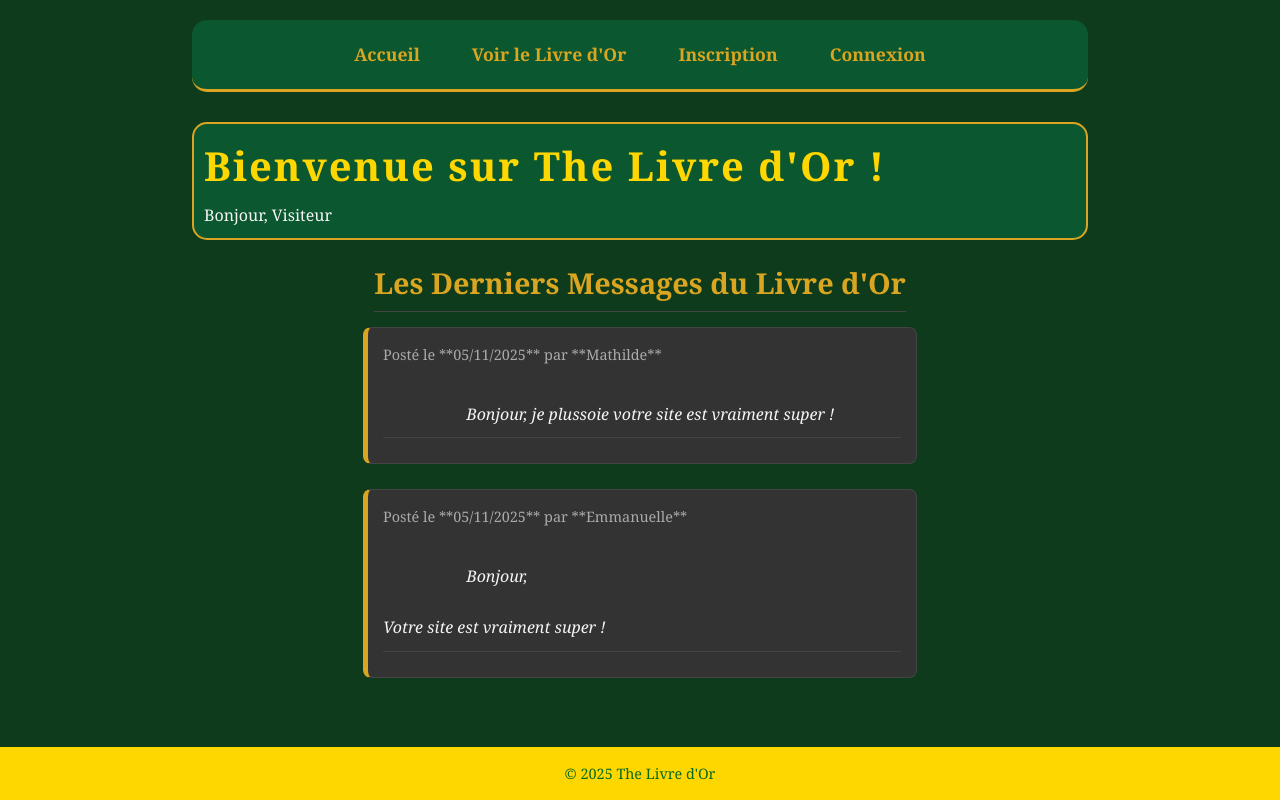
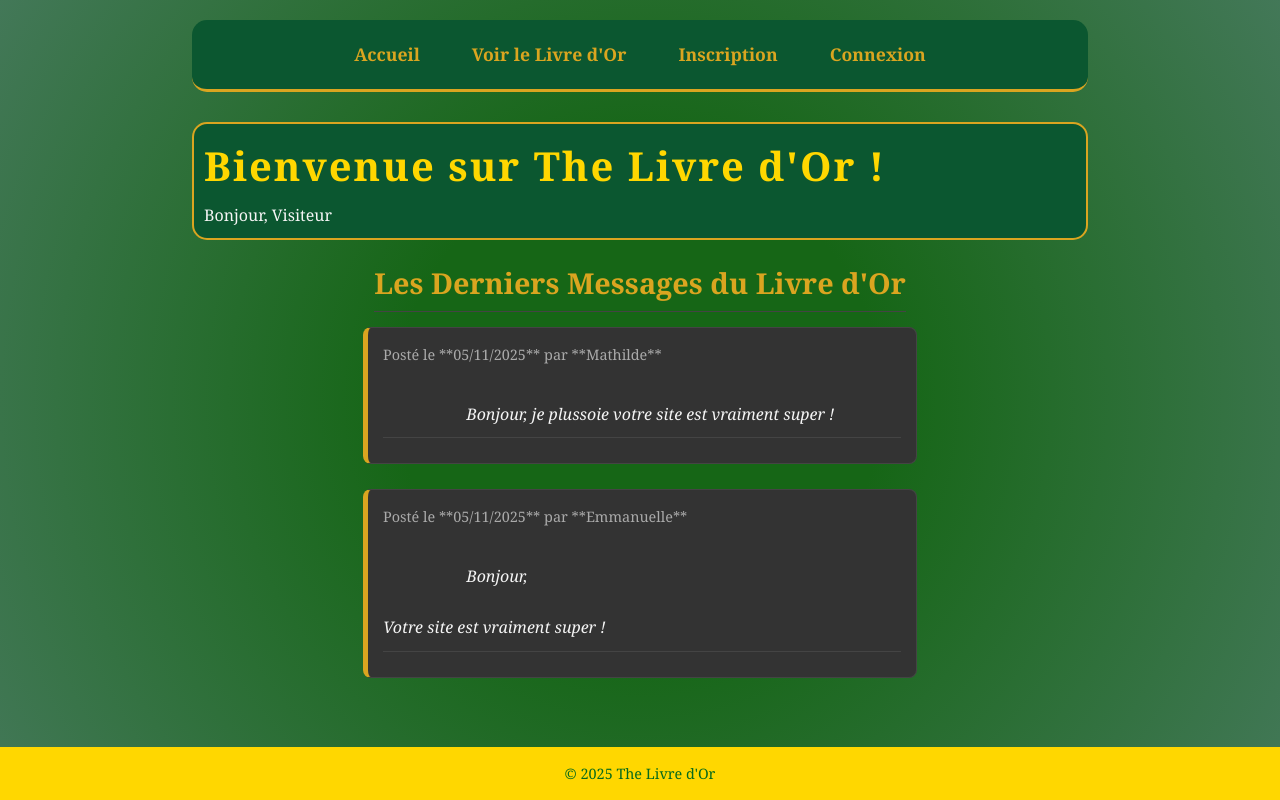
Before and after one commit to emmanuelle-dupasmahe/livre-or, a PHP site: page /index.php in a window 1280 px wide. Run offline with PHP 8.4, Linux system fonts and the light colour scheme; data comes from the database, SQL or seed files in the repository.

Commit message:
changement du style
Pour avoir un vert Lacoste

```diff
--- a/commentaire.php
+++ b/commentaire.php
@@ -2,10 +2,9 @@
 <?php
 session_start();
 
-// --- VÉRIFICATION DE LA CONNEXION (CRUCIAL) ---
+// --- VÉRIFICATION DE LA CONNEXION ---
 if (!isset($_SESSION['user_id'])) {
     // Si l'utilisateur n'est pas connecté, le rediriger vers la page de connexion
-    // Assurez-vous que le chemin est correct selon votre structure
     header('Location: controller/connexion.php');
     exit();
 }
@@ -26,7 +25,7 @@ if (isset($_POST['submit_commentaire'])) {
         $erreur = "Le champ commentaire ne peut pas être vide.";
     } else {
 
-        // Appel du Modèle pour insérer le commentaire
+        // on appelle le modèle pour insérer le commentaire
         $insertion_ok = $commentModel->addComment($commentaire_text, $id_utilisateur);
 
         if ($insertion_ok) {
--- a/css/style.css
+++ b/css/style.css
@@ -2,7 +2,9 @@
 /* VARIABLES DE COULEUR ET RÉINITIALISATION */
 /* ==================================== */
 :root {
-    --color-background: #0d3b1c;
+    /*--color-background: #0d3b1c; */
+    background: #166616;
+    background: radial-gradient(circle, rgba(22, 102, 22, 1) 32%, rgba(67, 120, 88, 1) 100%);
     --color-text-primary: #f5f5f5;
     --color-accent: #DAA520;
     --color-accent-light: #FFD700;
@@ -73,7 +75,12 @@ main {
     max-width: 800px;
     padding: 40px;
     margin: 30px auto;
-    background-color: #0c7235;
+    /* background-color: #0c7235;
+    background: #1b331b;
+    background: linear-gradient(181deg,rgba(27, 51, 27, 1) 32%, rgba(67, 120, 88, 1) 100%);*/
+    background: #184d18;
+    background: linear-gradient(181deg, rgba(24, 77, 24, 1) 32%, rgba(67, 120, 88, 1) 100%);
+
     border: 1px solid var(--color-border);
     box-shadow: 0 0 20px rgba(0, 0, 0, 0.5);
     border-radius: 20px;
```
